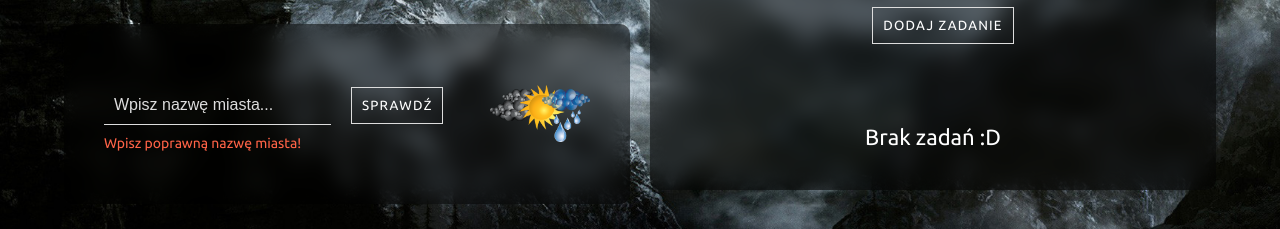
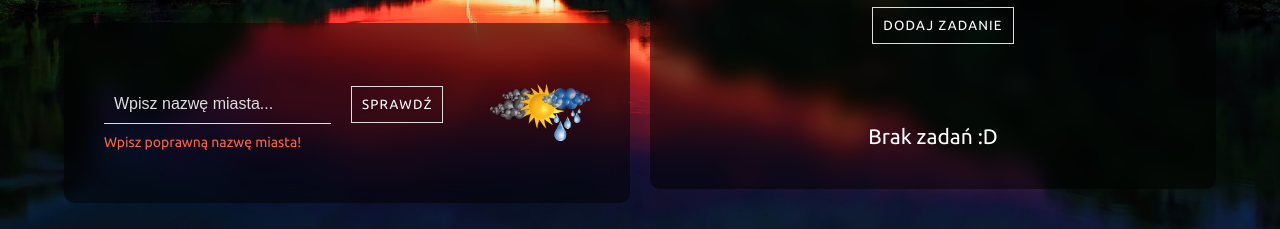
Before and after one commit to Bartol857/my-homepage, a plain HTML site: page index.html in a window 1280 px wide. Shown: the part 415-644 px from the top of the page. Drawn offline with nearby package versions, Linux system fonts and the light colour scheme; files that its build step writes are made by us from their sources; no server answers.

Commit message:
Update main.scss

```diff
--- a/sass/main.scss
+++ b/sass/main.scss
@@ -1,4 +1,3 @@
-@use './components' as *;
 
 *,
 *::before,
@@ -10,8 +9,8 @@
 
 body {
 	font-family: 'Ubuntu', sans-serif;
-	font-size: 22px;
-	background-image: url('../img/skyrim.jpg');
+	font-size: 21px;
+	background-image: url('../img/bg_fhd.jpg');
 	background-size: cover;
 	background-position: center;
 	background-attachment: fixed;
@@ -76,7 +75,7 @@ button:hover {
 	right: 0;
 	bottom: 0;
 	content: '';
-	background: url('../img/skyrim.jpg') center / cover fixed;
+	background: url('../img/bg_fhd.jpg') center / cover fixed;
 	filter: blur(10px);
 	z-index: -1;
 }
```
